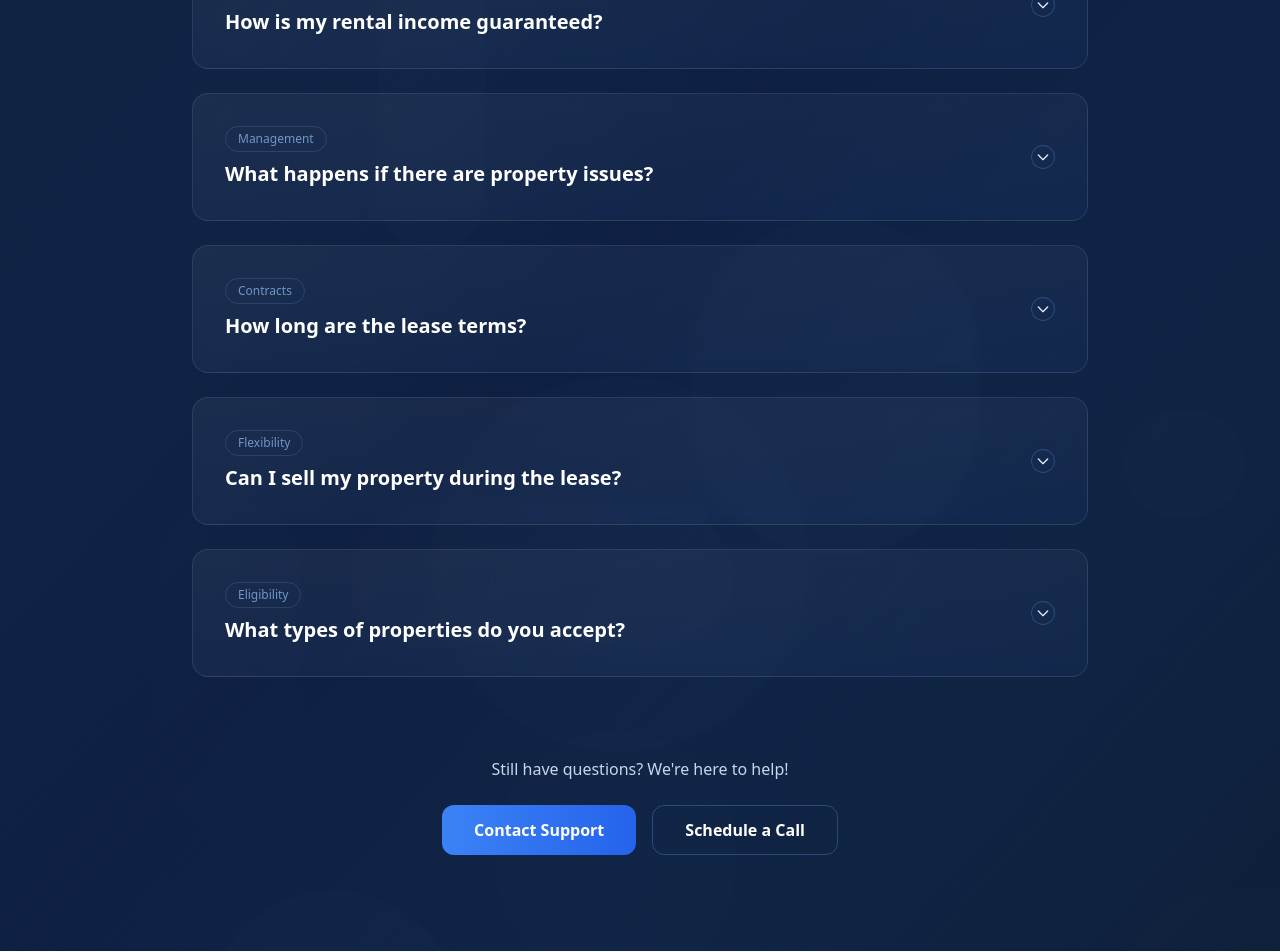
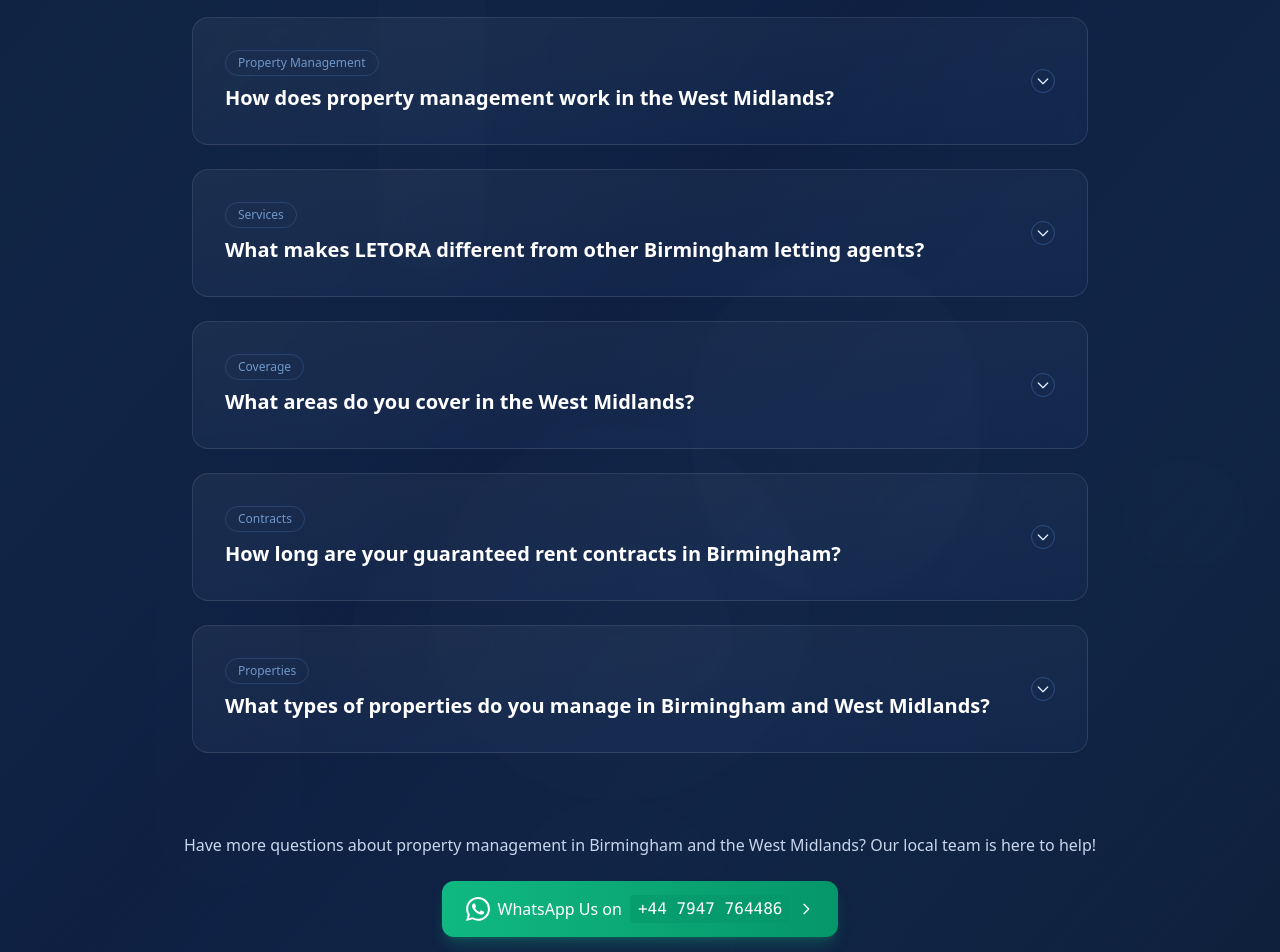
Before and after one commit to mxlro-star/leaselink-landing-page, a Next.js app: page / in a window 1280 px wide. Shown: the part 8020-8972 px from the top of the page. Built offline with nearby package versions, Linux system fonts and the light colour scheme.

Commit message:
optimized FAQ for SEO

```diff
--- a/components/FAQ.js
+++ b/components/FAQ.js
@@ -11,34 +11,34 @@
 
   const faqs = [
     {
-      question: "What is a Company Let?",
-      answer: "A Company Let is a rental agreement where a company, rather than an individual, becomes your tenant. The company pays rent directly to you, guaranteeing consistent income regardless of occupancy, while managing all property-related responsibilities.",
-      category: "Basics"
+      question: "What is a Guaranteed Rent Scheme in Birmingham?",
+      answer: "Our Birmingham guaranteed rent scheme ensures landlords receive guaranteed monthly payments through a company let arrangement. As one of Birmingham's leading letting agents, we handle all property management responsibilities while providing consistent income regardless of occupancy.",
+      category: "Guaranteed Rent"
     },
     {
-      question: "How is my rental income guaranteed?",
-      answer: "Your rental income is secured through legally binding contracts with established companies. We ensure timely payments through robust financial agreements and maintain substantial deposits as additional security.",
-      category: "Payments"
+      question: "How does property management work in the West Midlands?",
+      answer: "Our West Midlands property management service covers everything from maintenance to tenant relations. As experienced letting agents in Birmingham and the West Midlands, we provide comprehensive property management solutions, ensuring your property is well-maintained and professionally managed.",
+      category: "Property Management"
     },
     {
-      question: "What happens if there are property issues?",
-      answer: "The company tenant takes full responsibility for property maintenance, repairs, and tenant management. They handle all issues promptly and professionally, saving you time and money.",
-      category: "Management"
+      question: "What makes LETORA different from other Birmingham letting agents?",
+      answer: "Unlike traditional Birmingham letting agents, we offer a unique guaranteed rent scheme with corporate-backed contracts. We're one of the few property management companies in Birmingham providing guaranteed monthly payments, professional property management, and long-term lease security.",
+      category: "Services"
     },
     {
-      question: "How long are the lease terms?",
-      answer: "We offer flexible lease terms ranging from 3 to 10 years, allowing you to choose the commitment length that best suits your needs. Longer terms often come with enhanced benefits and guaranteed rent increases.",
+      question: "What areas do you cover in the West Midlands?",
+      answer: "Our property management services cover Birmingham and the wider West Midlands area. As established West Midlands letting agents, we manage properties across Birmingham, Solihull, Wolverhampton, and surrounding areas, offering the same guaranteed rent scheme throughout the region.",
+      category: "Coverage"
+    },
+    {
+      question: "How long are your guaranteed rent contracts in Birmingham?",
+      answer: "Our Birmingham guaranteed rent scheme offers flexible contracts from 3 to 10 years. As experienced property management specialists in the West Midlands, we provide long-term security with guaranteed rent increases built into the agreement.",
       category: "Contracts"
     },
     {
-      question: "Can I sell my property during the lease?",
-      answer: "Yes, you can sell your property while under a company lease. The lease can either be transferred to the new owner as an asset or terminated according to agreed-upon terms in the contract.",
-      category: "Flexibility"
-    },
-    {
-      question: "What types of properties do you accept?",
-      answer: "We accept a wide range of residential properties, including apartments, houses, and HMOs. Properties should meet basic safety and habitability standards, and we'll guide you through any necessary improvements.",
-      category: "Eligibility"
+      question: "What types of properties do you manage in Birmingham and West Midlands?",
+      answer: "We manage a diverse portfolio of properties across Birmingham and the West Midlands, including residential apartments, houses, and HMOs. Our guaranteed rent scheme is available to property owners throughout the West Midlands, subject to our quality standards.",
+      category: "Properties"
     }
   ];
 
@@ -67,10 +67,10 @@
       <div className="relative container mx-auto px-4 z-10">
         <div className="text-center mb-12 md:mb-20">
           <h2 className="text-3xl md:text-4xl lg:text-5xl font-bold mb-4 text-white">
-            Frequently Asked Questions
+            Frequently Asked Questions About Guaranteed Rent in Birmingham
           </h2>
           <p className="text-lg md:text-xl text-blue-100/90 max-w-2xl mx-auto">
-            Everything you need to know about our <span className="text-white font-semibold">Company Lease service</span>
+            Everything you need to know about our <span className="text-white font-semibold">Birmingham Property Management</span> and <span className="text-white font-semibold">West Midlands Guaranteed Rent Scheme</span>
           </p>
         </div>
 
@@ -142,15 +142,55 @@
         {/* Additional Support Section */}
         <div className="mt-12 md:mt-20 text-center">
           <p className="text-blue-100/90 mb-6">
-            Still have questions? We're here to help!
+            Have more questions about property management in Birmingham and the West Midlands? Our local team is here to help!
           </p>
           <div className="flex flex-wrap justify-center gap-4">
-            <button className="px-8 py-3 rounded-xl bg-gradient-to-r from-blue-500 to-blue-600 text-white font-semibold hover:from-blue-600 hover:to-blue-700 transition-all duration-300">
-              Contact Support
-            </button>
-            <button className="px-8 py-3 rounded-xl border border-blue-400/30 text-white font-semibold hover:bg-blue-400/10 transition-all duration-300">
-              Schedule a Call
-            </button>
+            <a
+              href="https://wa.me/447947764486"
+              target="_blank"
+              rel="noopener noreferrer"
+              className="group relative inline-flex items-center gap-2 px-6 py-3.5 rounded-xl bg-gradient-to-r from-emerald-500 to-emerald-600 text-white font-medium hover:from-emerald-600 hover:to-emerald-700 transition-all duration-300 shadow-lg shadow-emerald-500/25 hover:shadow-xl hover:shadow-emerald-500/30 hover:-translate-y-0.5"
+            >
+              {/* Background glow effect */}
+              <div className="absolute inset-0 rounded-xl bg-gradient-to-r from-emerald-500/0 via-white/25 to-emerald-500/0 opacity-0 group-hover:opacity-100 blur-xl transition-opacity duration-300" />
+
+              {/* WhatsApp Icon with enhanced animation */}
+              <div className="relative flex items-center justify-center w-6 h-6 transition-transform duration-300 group-hover:scale-110">
+                <svg
+                  className="w-full h-full text-white"
+                  fill="currentColor"
+                  viewBox="0 0 24 24"
+                >
+                  <path d="M17.472 14.382c-.297-.149-1.758-.867-2.03-.967-.273-.099-.471-.148-.67.15-.197.297-.767.966-.94 1.164-.173.199-.347.223-.644.075-.297-.15-1.255-.463-2.39-1.475-.883-.788-1.48-1.761-1.653-2.059-.173-.297-.018-.458.13-.606.134-.133.298-.347.446-.52.149-.174.198-.298.298-.497.099-.198.05-.371-.025-.52-.075-.149-.669-1.612-.916-2.207-.242-.579-.487-.5-.669-.51-.173-.008-.371-.01-.57-.01-.198 0-.52.074-.792.372-.272.297-1.04 1.016-1.04 2.479 0 1.462 1.065 2.875 1.213 3.074.149.198 2.096 3.2 5.077 4.487.709.306 1.262.489 1.694.625.712.227 1.36.195 1.871.118.571-.085 1.758-.719 2.006-1.413.248-.694.248-1.289.173-1.413-.074-.124-.272-.198-.57-.347m-5.421 7.403h-.004a9.87 9.87 0 01-5.031-1.378l-.361-.214-3.741.982.998-3.648-.235-.374a9.86 9.86 0 01-1.51-5.26c.001-5.45 4.436-9.884 9.888-9.884 2.64 0 5.122 1.03 6.988 2.898a9.825 9.825 0 012.893 6.994c-.003 5.45-4.437 9.884-9.885 9.884m8.413-18.297A11.815 11.815 0 0012.05 0C5.495 0 .16 5.335.157 11.892c0 2.096.547 4.142 1.588 5.945L.057 24l6.305-1.654a11.882 11.882 0 005.683 1.448h.005c6.554 0 11.89-5.335 11.893-11.893a11.821 11.821 0 00-3.48-8.413z"/>
+                </svg>
+                {/* Pulse effect */}
+                <div className="absolute inset-0 rounded-full border-2 border-white/50 scale-0 opacity-0 group-hover:scale-150 group-hover:opacity-0 transition-all duration-500" />
+              </div>
+
+              {/* Text content with responsive design */}
+              <div className="relative flex items-center gap-2">
+                <span className="md:hidden">WhatsApp Us</span>
+                <span className="hidden md:inline">WhatsApp Us on</span>
+                <span className="hidden md:inline font-mono bg-emerald-600/50 px-2 py-0.5 rounded select-all">
+                  +44 7947 764486
+                </span>
+              </div>
+
+              {/* Arrow with enhanced animation */}
+              <svg
+                className="relative w-4 h-4 transform transition-transform duration-300 group-hover:translate-x-1"
+                fill="none"
+                stroke="currentColor"
+                viewBox="0 0 24 24"
+              >
+                <path strokeLinecap="round" strokeLinejoin="round" strokeWidth={2} d="M9 5l7 7-7 7" />
+              </svg>
+
+              {/* Shine effect */}
+              <div className="absolute inset-0 rounded-xl overflow-hidden">
+                <div className="absolute top-0 left-0 w-full h-full bg-gradient-to-r from-transparent via-white/25 to-transparent -translate-x-full group-hover:translate-x-full transition-transform duration-1000" />
+              </div>
+            </a>
           </div>
         </div>
       </div>
```
